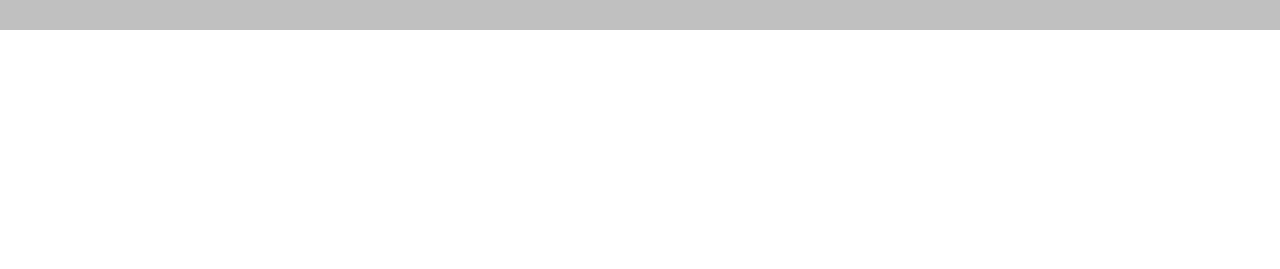
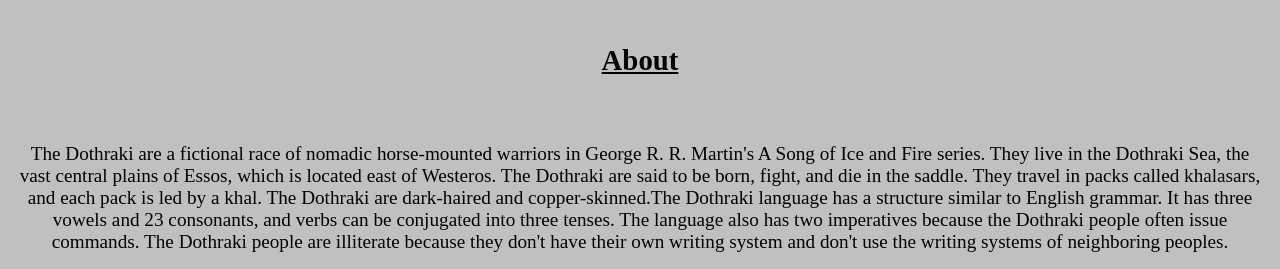
Before and after one commit to Sevanthcherry/Dothrakhi-Translator, a plain HTML site: page index.html in a window 1280 px wide. Shown: the part 655-924 px from the top of the page. Before the commit the page ends 800 px from the top, so only its background shows below. Drawn offline with Linux system fonts and the light colour scheme.

Commit message:
Completed UI

```diff
--- a/index.html
+++ b/index.html
@@ -16,7 +16,9 @@
         <textarea name="ip-box" id="ip-box" cols="30" rows="10"></textarea>
     </div>
     <footer >
-        <h1></h1>
+        <h2><u>About</u></h2><br><br><br>
+
+        <p>The Dothraki are a fictional race of nomadic horse-mounted warriors in George R. R. Martin's A Song of Ice and Fire series. They live in the Dothraki Sea, the vast central plains of Essos, which is located east of Westeros. The Dothraki are said to be born, fight, and die in the saddle. They travel in packs called khalasars, and each pack is led by a khal. The Dothraki are dark-haired and copper-skinned.The Dothraki language has a structure similar to English grammar. It has three vowels and 23 consonants, and verbs can be conjugated into three tenses. The language also has two imperatives because the Dothraki people often issue commands. The Dothraki people are illiterate because they don't have their own writing system and don't use the writing systems of neighboring peoples.</p>
     </footer>
 
 </body>
--- a/style.css
+++ b/style.css
@@ -14,7 +14,7 @@
 }
 
 .main{
-    background-image: url("https://i.pinimg.com/236x/50/fb/c7/50fbc7c31bbb02027c7bf549e93caf7c--daenerys-drogo-daenerys-targaryen.jpg");
+    background-image: url("https://people.com/thmb/K9wZaxPAXEE7ZCyLMMVC6rzMZSA=/1500x0/filters:no_upscale():max_bytes(150000):strip_icc():focal(629x259:631x261)/jason-momoa-emilia-clarke-633dfd6784b34358b6bd44e7ca62bd4f.jpg");
     background-repeat: no-repeat;
     background-size: cover;
     position: relative;
@@ -52,4 +52,9 @@
     background-color: silver;
     padding: 1rem;
     margin: 0px;
+    font-size: larger;
 }
+
+h2{
+    margin-top: 30px;
+}
```
